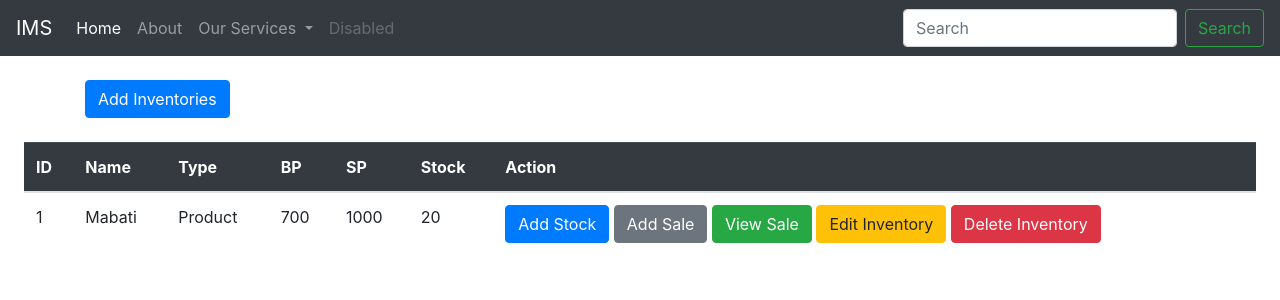
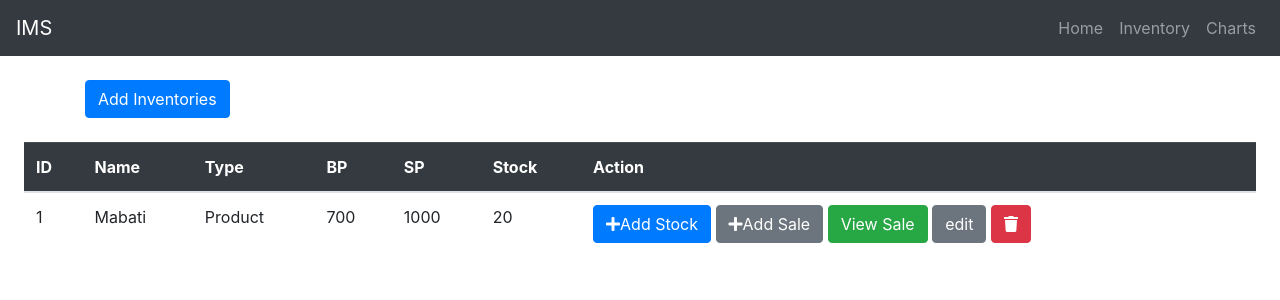
Before and after one commit to KivutiBrian/Inventory-System, a Flask app: page /inventories in a window 1280 px wide. Shown: the top 300 px of the page. Run offline with Flask 2, Linux system fonts and the light colour scheme; some libraries are stand-ins or nearby versions.

Commit message:
database connection

```diff
--- a/main.py
+++ b/main.py
@@ -1,4 +1,7 @@
 from flask import Flask, render_template
+
+# import db connection
+from settings.db_connect import conn
 
 app = Flask(__name__)
 
--- a/requirements.txt
+++ b/requirements.txt
@@ -3,4 +3,5 @@ Flask==1.1.2
 itsdangerous==1.1.0
 Jinja2==2.11.2
 MarkupSafe==1.1.1
+psycopg2==2.8.6
 Werkzeug==1.0.1
--- /dev/null
+++ b/settings/db_connect.py
@@ -0,0 +1,4 @@
+import psycopg2
+
+# connect to a database
+conn = psycopg2.connect(dbname="septemberDB", user="postgres", password="Brian8053@")
--- a/templates/base.html
+++ b/templates/base.html
@@ -4,59 +4,28 @@
     <meta charset="UTF-8">
     <meta name="viewport" content="width=device-width, initial-scale=1.0">
     <title>
-        {%block title%}
-
-        {%endblock%}
+      {%block title%}{%endblock%}
     </title>
     <link rel="stylesheet" href="https://stackpath.bootstrapcdn.com/bootstrap/4.5.2/css/bootstrap.min.css" integrity="sha384-JcKb8q3iqJ61gNV9KGb8thSsNjpSL0n8PARn9HuZOnIxN0hoP+VmmDGMN5t9UJ0Z" crossorigin="anonymous">
 
+    <!-- font awesome -->
+    <link rel="stylesheet" href="https://cdnjs.cloudflare.com/ajax/libs/font-awesome/5.14.0/css/all.min.css" integrity="sha512-1PKOgIY59xJ8Co8+NE6FZ+LOAZKjy+KY8iq0G4B3CyeY6wYHN3yt9PW0XpSriVlkMXe40PTKnXrLnZ9+fkDaog==" crossorigin="anonymous" />
+
 </head>
 <body>
-    <nav class="navbar navbar-expand-lg navbar-dark bg-dark">
-        <a class="navbar-brand" href="#">IMS</a>
-        <button class="navbar-toggler" type="button" data-toggle="collapse" data-target="#navbarSupportedContent" aria-controls="navbarSupportedContent" aria-expanded="false" aria-label="Toggle navigation">
-          <span class="navbar-toggler-icon"></span>
-        </button>
 
-        <div class="collapse navbar-collapse" id="navbarSupportedContent">
-          <ul class="navbar-nav mr-auto">
-            <li class="nav-item active">
-              <a class="nav-link" href="{{url_for('index')}}">Home <span class="sr-only">(current)</span></a>
-            </li>
-            <li class="nav-item">
-              <a class="nav-link" href="{{url_for('about')}}">About</a>
-            </li>
-            <li class="nav-item dropdown">
-              <a class="nav-link dropdown-toggle" href="#" id="navbarDropdown" role="button" data-toggle="dropdown" aria-haspopup="true" aria-expanded="false">
-                Our Services
-              </a>
-              <div class="dropdown-menu" aria-labelledby="navbarDropdown">
-                <a class="dropdown-item" href="#">Inventory Management Page</a>
-                <a class="dropdown-item" href="#">Charts</a>
-            </li>
-            <li class="nav-item">
-              <a class="nav-link disabled" href="#" tabindex="-1" aria-disabled="true">Disabled</a>
-            </li>
-          </ul>
-          <form class="form-inline my-2 my-lg-0">
-            <input class="form-control mr-sm-2" type="search" placeholder="Search" aria-label="Search">
-            <button class="btn btn-outline-success my-2 my-sm-0" type="submit">Search</button>
-          </form>
-        </div>
-      </nav>
-
+  <!-- navbar -->
+  {% include 'includes/navbar.html' %}
 
   <div id="content">
-        {%block content%}
-
-        {%endblock%}
+      {%block content%}{%endblock%}
   </div>
 
   <div id="footer">
-        {%block footer%}
+      {%block footer%}{%endblock%}
+  </div>
 
-        {%endblock%}
-    </div>
+
   <script src="https://code.jquery.com/jquery-3.5.1.slim.min.js" integrity="sha384-DfXdz2htPH0lsSSs5nCTpuj/zy4C+OGpamoFVy38MVBnE+IbbVYUew+OrCXaRkfj" crossorigin="anonymous"></script>
   <script src="https://cdn.jsdelivr.net/npm/popper.js@1.16.1/dist/umd/popper.min.js" integrity="sha384-9/reFTGAW83EW2RDu2S0VKaIzap3H66lZH81PoYlFhbGU+6BZp6G7niu735Sk7lN" crossorigin="anonymous"></script>
   <script src="https://stackpath.bootstrapcdn.com/bootstrap/4.5.2/js/bootstrap.min.js" integrity="sha384-B4gt1jrGC7Jh4AgTPSdUtOBvfO8shuf57BaghqFfPlYxofvL8/KUEfYiJOMMV+rV" crossorigin="anonymous"></script>
--- /dev/null
+++ b/templates/includes/navbar.html
@@ -0,0 +1,24 @@
+<nav class="navbar navbar-expand-lg navbar-dark bg-dark">
+    <a class="navbar-brand" href="#">IMS</a>
+    <button class="navbar-toggler" type="button" data-toggle="collapse" data-target="#navbarSupportedContent" aria-controls="navbarSupportedContent" aria-expanded="false" aria-label="Toggle navigation">
+      <span class="navbar-toggler-icon"></span>
+    </button>
+
+    <div class="collapse navbar-collapse" id="navbarSupportedContent">
+      <ul class="navbar-nav ml-auto">
+        <li class="nav-item">
+          <a class="nav-link" href="{{url_for('index')}}">Home <span class="sr-only">(current)</span></a>
+        </li>
+
+        <li class="nav-item">
+            <a class="nav-link" href="{{url_for('inventories') }}" >Inventory</a>
+        </li>
+
+        <li class="nav-item">
+            <a class="nav-link" href="{{url_for('charts') }}" >Charts</a>
+        </li>
+
+      </ul>
+
+    </div>
+  </nav>
--- a/templates/inventories.html
+++ b/templates/inventories.html
@@ -22,31 +22,46 @@ Inventories
             </button>
           </div>
           <div class="modal-body">
+
             <form>
+              <!-- name -->
               <div class="form-group">
                 <label for="exampleInputEmail1">Name</label>
-                <input type="text" class="form-control" id="exampleInputEmail1" aria-describedby="emailHelp">
+                <input required type="text" name="name" class="form-control" id="exampleInputEmail1" aria-describedby="emailHelp">
               </div>
+
+              <!-- type -->
               <div class="form-group">
                 <label for="exampleFormControlSelect1">Type</label>
-                <select class="form-control" id="exampleFormControlSelect1">
-                  <option>product</option>
-                  <option>service</option>
+                <select  name="type" class="form-control" id="exampleFormControlSelect1" required>
+                  <option></option>
+                  <option value="product">product</option>
+                  <option value="service">service</option>
                 </select>
               </div>
+
+              <!-- bp -->
               <div class="form-group">
                 <label for="exampleInputEmail1">Buying Price</label>
-                <input type="number" class="form-control" id="exampleInputEmail1" aria-describedby="emailHelp" placeholder="0.0">
+                <input required name="bp" min="1" type="number" class="form-control" id="exampleInputEmail1" aria-describedby="emailHelp" >
               </div>
+
+              <!-- sp -->
               <div class="form-group">
                 <label for="exampleInputEmail1">Selling Price</label>
-                <input type="number" class="form-control" id="exampleInputEmail1" aria-describedby="emailHelp" placeholder="0.0">
+                <input required  name="sp" min="1" type="number" class="form-control" id="exampleInputEmail1" aria-describedby="emailHelp" >
               </div>
+
+              <div class="form-group">
+                <button type="submit" class="btn btn-success">Save</button>
+              </div>
+
             </form>
+
+
           </div>
           <div class="modal-footer">
-            <button type="button" class="btn btn-primary">Add</button>
-            <button type="button" class="btn btn-secondary" data-dismiss="modal">Close</button>
+            <button type="button" class="btn btn-danger" data-dismiss="modal">Cancel</button>
           </div>
         </div>
       </div>
@@ -79,7 +94,7 @@ Inventories
           <td>1000</td>
           <td>20</td>
           <td>
-            <button type="button" class="btn btn-primary" data-toggle="modal" data-target="#addStock">Add Stock</button>
+            <button type="button" class="btn btn-primary" data-toggle="modal" data-target="#addStock"><i class="fa fa-plus" aria-hidden="true"></i>Add Stock</button>
 
                 <!--Stock Modal -->
                 <div class="modal fade" id="addStock" tabindex="-1" aria-labelledby="exampleModalLabel" aria-hidden="true">
@@ -108,10 +123,12 @@ Inventories
                 </div>
 
 
-            <button type="button" class="btn btn-secondary">Add Sale</button>
+            <button type="button" class="btn btn-secondary"><i class="fa fa-plus" aria-hidden="true"></i>Add Sale</button>
             <button type="button" class="btn btn-success">View Sale</button>
-            <button type="button" class="btn btn-warning">Edit Inventory</button>
-            <button type="button" class="btn btn-danger">Delete Inventory</button>
+            <button type="button" class="btn btn-secondary">
+              edit
+            </button>
+            <button type="button" class="btn btn-danger"><i class="fa fa-trash" aria-hidden="true"></i></button>
           </td>
         </tr>
       </tbody>
```
Also changed, not shown: settings/__init__.py (added). Lines whose indentation alone changed are shown as unchanged.
